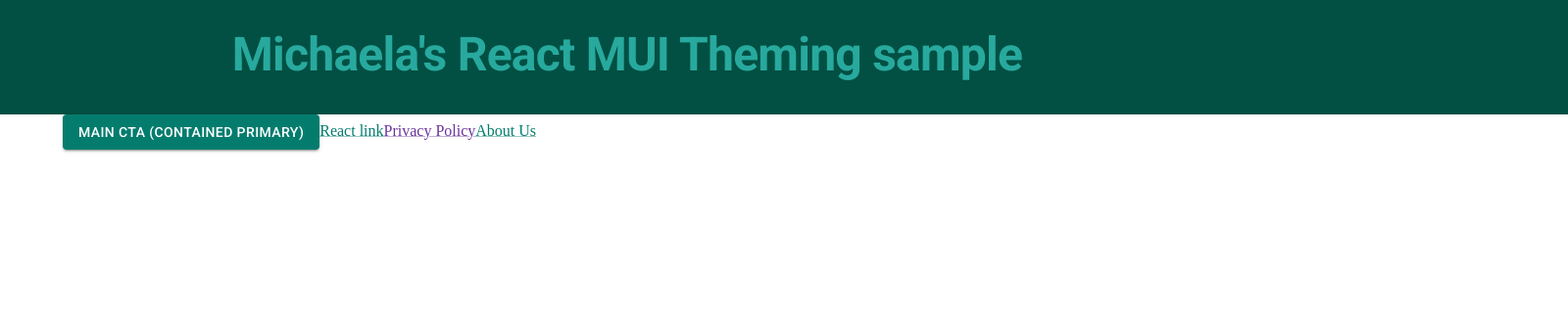
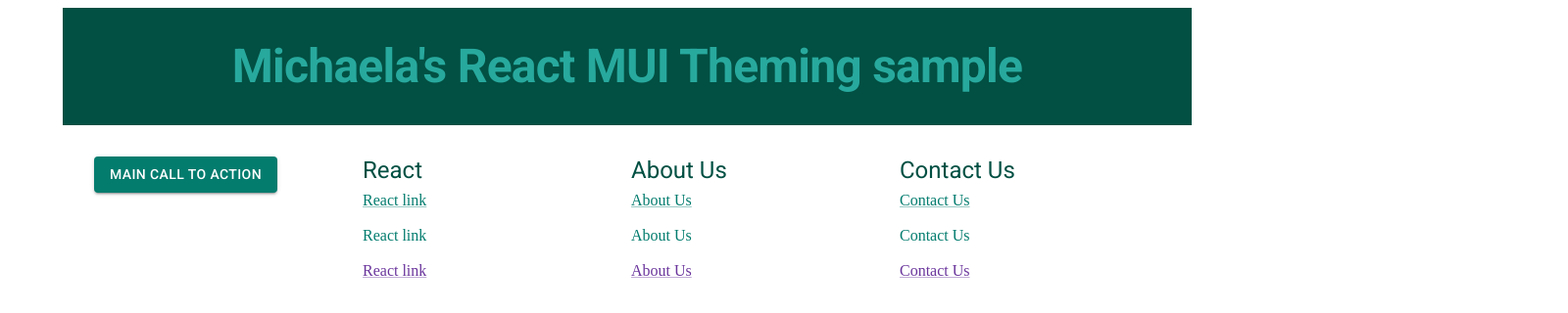
Before and after one commit to Michaela-Davis/react-theming-mui-components, a React (Create React App) app: page / in a window 1280 px wide. Shown: the top 320 px of the page at 98% size, 1600 px wide, since content can reach past the window. Built offline with nearby package versions, Linux system fonts and the light colour scheme.

Commit message:
create and style footer

```diff
--- a/src/App.js
+++ b/src/App.js
@@ -1,11 +1,6 @@
 import React from 'react';
-import { Box } from '@mui/system';
-import Button from '@mui/material/Button';
-import Card from '@mui/material/Card';
-import { Container } from '@mui/material';
-import Link from '@mui/material/Link';
+import { Box, Button, Card, Container, Link, Typography } from '@mui/material';
 import { ThemeProvider, createTheme } from '@mui/material/styles';
-import Typography from '@mui/material/Typography';
 
 import designTokens from './design-tokens.json'
 
@@ -29,17 +24,20 @@ const theme = createTheme({
     },
     custom: {
       brandRed: designTokens.color.rocketRed,
-      backgroundColor: designTokens.color.white
+      backgroundColor: designTokens.color.white,
     },
   },
 
   typography: {
-    htmlFontSize: designTokens.typography.htmlFontSize,
     h1: {
       fontWeight: designTokens.typography.h1.fontWeight,
       fontSize: designTokens.typography.h1.fontSize,
       color: designTokens.color.lightTeal,
-    }
+    },
+    h3: {
+      fontSize: designTokens.typography.h3.fontSize,
+      color: designTokens.color.darkTeal,
+    },
   }
 });
 
@@ -49,15 +47,11 @@ function App() {
   return (
     <ThemeProvider theme={theme}>
       <Container sx={{
-        maxWidth: "false",
         backgroundColor: 'custom.backgroundColor',
       }}>
 
         <Box component="header"
           sx={{
-            ml: "-33.3%",
-            mr: "-33.3%",
-            mt: "-1%",
             p: "2rem",
             backgroundColor: 'primary.dark',
           }}>
@@ -69,14 +63,61 @@ function App() {
           <Card></Card>
         </Box>
 
-        <Box component="footer">
-          <Button variant="contained" color="primary">
-            Main CTA (contained primary)
-          </Button>
-          <Link href="https://mui.com/material-ui/react-link/">React link</Link>
-          <Link href="https://rocketaccount.com/#/privacy-policy" color="secondary">Privacy Policy</Link>
-          <Link href="https://www.rocketcompanies.com/who-we-are/about-us/">About Us</Link>
+        {/** begin footer **/}
+        <Box component="footer"
+          sx={{
+            p: "2rem",
+            display: 'grid',
+            gap: 1,
+            gridTemplateColumns: 'repeat(4, 1fr)'
+          }}>
+          <div className="footer__column">
+            <Button
+              variant="contained"
+              color="primary"
+              onClick={() => {console.info("I'm a CTA button.");}}
+            >
+              Main Call to Action
+            </Button>
+          </div>
+
+          <Box className="footer__column"
+            sx={{
+              display: 'grid',
+              gap: 1,
+              gridTemplateRows: 'repeat(4, 1fr)'
+            }}>
+            <Typography variant="h3">React</Typography>
+            <Link href="https://mui.com/material-ui/react-link/" target="_blank" rel="noopener">React link</Link>
+            <Link href="https://mui.com/material-ui/react-link/" target="_blank" rel="noopener" underline="hover">React link</Link>
+            <Link href="https://mui.com/material-ui/react-link/" target="_blank" rel="noopener" color="secondary">React link</Link>
+          </Box>
+
+          <Box className="footer__column"
+            sx={{
+              display: 'grid',
+              gap: 1,
+              gridTemplateRows: 'repeat(4, 1fr)'
+            }}>
+            <Typography variant="h3">About Us</Typography>
+            <Link href="https://www.rocketcompanies.com/who-we-are/about-us/" target="_blank" rel="noopener">About Us</Link>
+            <Link href="https://www.rocketcompanies.com/who-we-are/about-us/" target="_blank" rel="noopener" underline="hover">About Us</Link>
+            <Link href="https://www.rocketcompanies.com/who-we-are/about-us/" target="_blank" rel="noopener" color="secondary">About Us</Link>
+          </Box>
+
+          <Box className="footer__column"
+            sx={{
+              display: 'grid',
+              gap: 1,
+              gridTemplateRows: 'repeat(4, 1fr)'
+            }}>
+            <Typography variant="h3">Contact Us</Typography>
+            <Link href="https://www.rocketcompanies.com/press-room/#Contact-Media-Relations" target="_blank" rel="noopener">Contact Us</Link>
+            <Link href="https://www.rocketcompanies.com/press-room/#Contact-Media-Relations" target="_blank" rel="noopener" underline="hover">Contact Us</Link>
+            <Link href="https://www.rocketcompanies.com/press-room/#Contact-Media-Relations" target="_blank" rel="noopener" color="secondary">Contact Us</Link>
+          </Box>
         </Box>
+        {/** end footer **/}
 
       </Container>
     </ThemeProvider>
--- a/src/design-tokens.json
+++ b/src/design-tokens.json
@@ -15,7 +15,6 @@
   },
 
   "typography": {
-    "htmlFontSize": "16",
     "fontSize": "12",
     "fontWeightLight": "300",
     "fontWeightRegular": "400",
@@ -34,7 +33,8 @@
     },
 
     "h3": {
-      "fontWeight": "500"
+      "fontWeight": "500",
+      "fontSize": "1.5rem"
     }
   }
 }
```
